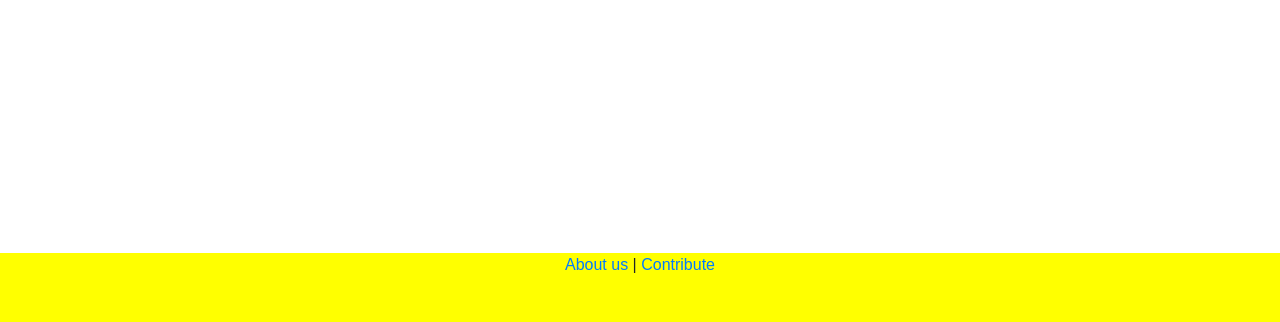
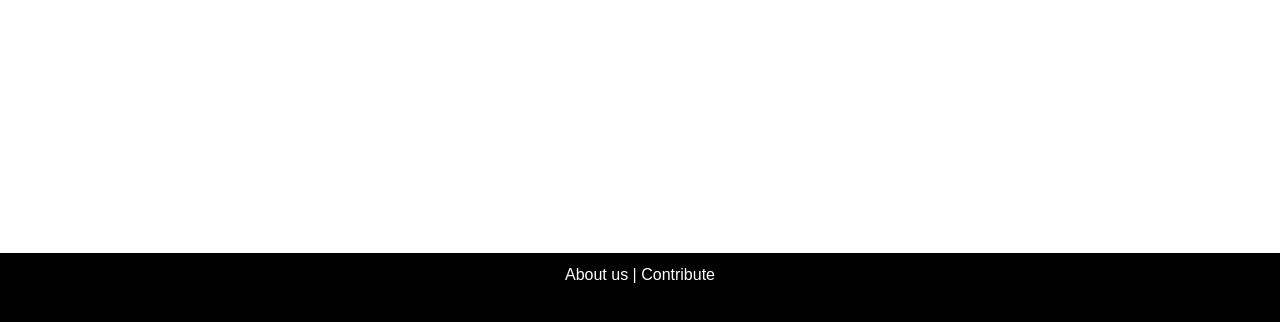
Before and after one commit to gwenty/Auld-Reekie-Guide, a plain HTML site: page index.html in a window 1280 px wide. Shown: the part 924-1246 px from the top of the page. Drawn offline with nearby package versions, Linux system fonts and the light colour scheme.

Commit message:
Fixed footer spacing

```diff
--- a/css/indexstyle.css
+++ b/css/indexstyle.css
@@ -32,16 +32,6 @@ h1 {
   padding-right: 10vw;
 }
 
-
-footer {
-  position: absolute;
-  bottom:0;
-  left:0;
-  width:100%;
-  height:9vh;
-  background-color: yellow;
-}
-
 .imgmenu {
   width: 100%;
   height : 40%;
@@ -69,6 +59,22 @@ footer {
     opacity: 0.6;
   }
 
+footer {
+  position: absolute;
+  bottom:0;
+  left:0;
+  width:100%;
+  height:9vh;
+  background-color: black;
+  color: white;
+  padding-top: 10px;
+}
+
+a {
+  color: white;
+}
+
+
 @media screen and (max-width: 800px) {
     .col-sm {
       min-width:80vw;
--- a/index.html
+++ b/index.html
@@ -66,7 +66,7 @@
       <div>
 
     <footer>
-      <p><a href = "about.html">About us</a>  | <a href = "contribute.html">Contribute</a><p>
+      <p><a href = "about.html">About us</a>  | <a href = "contribute.html">Contribute</a></p>
     </footer>
 
     <div>
```
